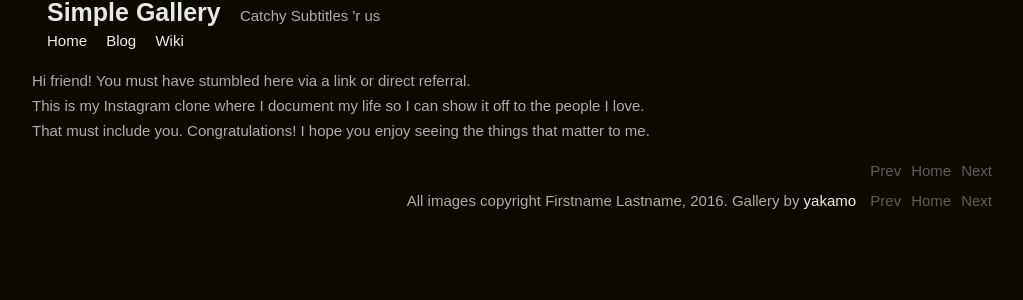
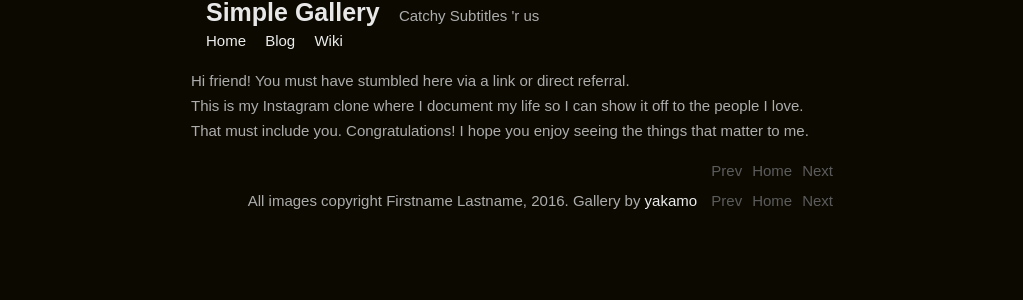
Before and after one commit to irl/simple-gallery, a PHP site: page / in a window 1280 px wide. Shown: the top 300 px of the page, without its empty margins (128-1151 px from the left). Run offline with PHP 8.4, Linux system fonts and the light colour scheme; data that the repository does not hold is empty.

Commit message:
wrapper & header width shrunk

```diff
--- a/style.css
+++ b/style.css
@@ -17,14 +17,14 @@ a {
 #header {
     text-align: left;
     width:95%;
-    max-width: 960px;
+    max-width: 642px;
     margin: 0 auto;
 }
 .instamike {font-size: 25px; font-weight: bold; padding: 15px;color: #e8e8e8;}
 .subtitle {}
 #wrapper {
     width: 85%;
-    max-width: 960px;
+    max-width: 642px;
     margin: 0 auto;
 }
 #content {}
```
